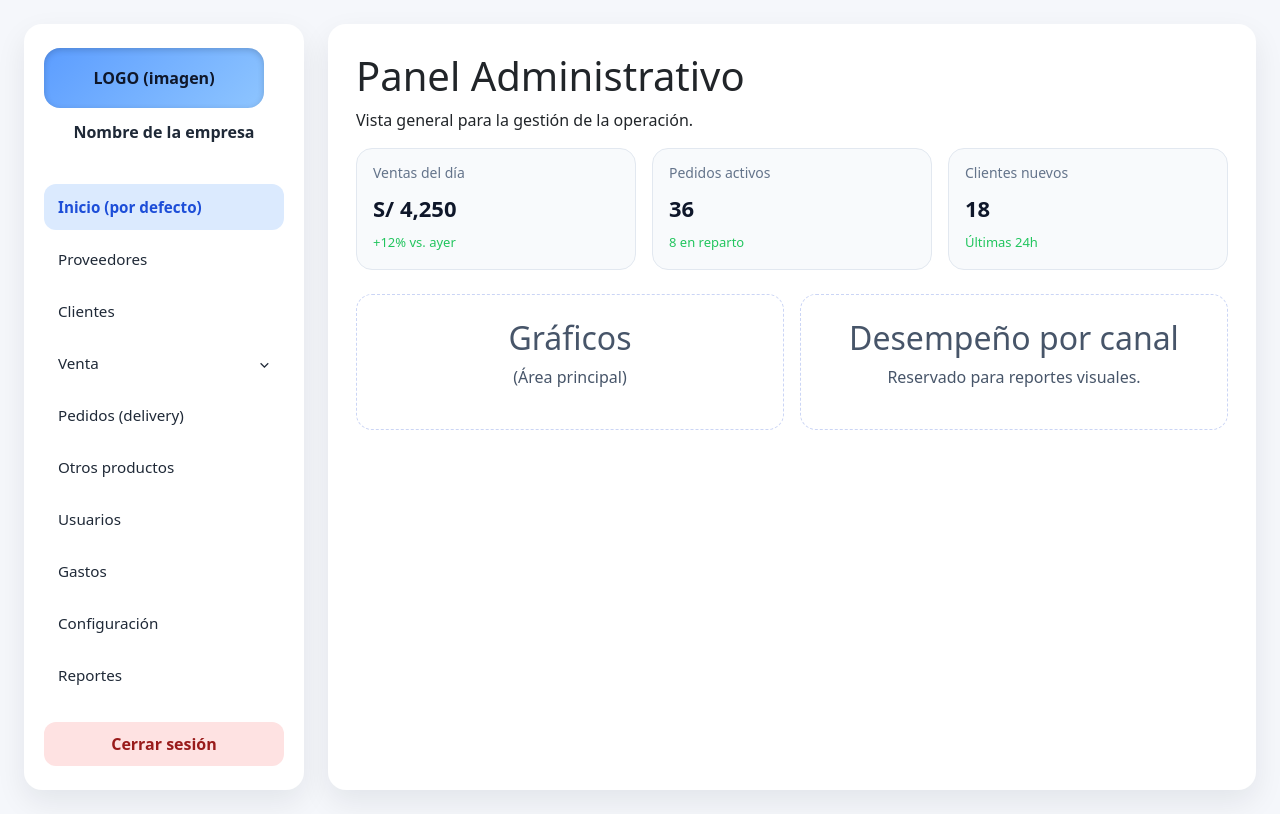
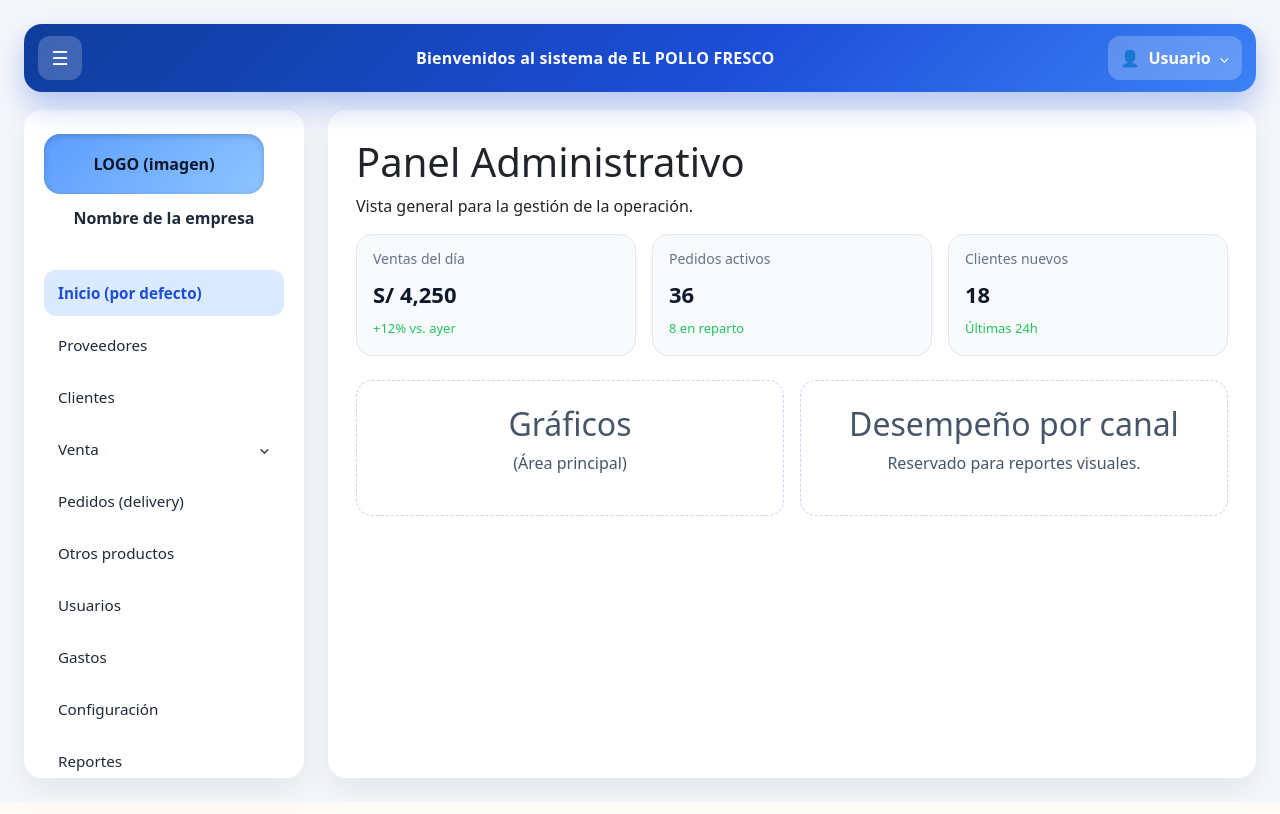
Before and after one commit to Deyvisgova/Pollo_Fresco, an Angular app in the folder front-pollo-fresco/: page /privado/inicio in a window 1280 px wide. Built offline with nearby package versions, Linux system fonts and the light colour scheme.

Commit message:
Añade topbar privada con menú de usuario y mejora cards móviles

```diff
--- a/front-pollo-fresco/src/app/privado/privado-layout/privado-layout.css
+++ b/front-pollo-fresco/src/app/privado/privado-layout/privado-layout.css
@@ -1,14 +1,134 @@
-/* Contenedor principal con layout en dos columnas */
 .panel {
-  display: grid;
-  grid-template-columns: minmax(220px, 280px) 1fr;
   min-height: calc(100vh - 140px);
   background: #f5f7fb;
-  gap: 24px;
   padding: 24px;
 }
 
-/* Estilos de la barra lateral */
+.panel__topbar {
+  position: sticky;
+  top: 8px;
+  z-index: 1002;
+  height: 68px;
+  border-radius: 18px;
+  background: linear-gradient(135deg, #0f3d9c, #1d4ed8 58%, #3b82f6);
+  box-shadow: 0 14px 30px rgba(29, 78, 216, 0.3);
+  display: grid;
+  grid-template-columns: auto 1fr auto;
+  align-items: center;
+  gap: 14px;
+  padding: 8px 14px;
+  margin-bottom: 18px;
+}
+
+.panel__toggle {
+  width: 44px;
+  height: 44px;
+  border-radius: 12px;
+  border: none;
+  background: rgba(255, 255, 255, 0.2);
+  color: #ffffff;
+  font-size: 1.2rem;
+  cursor: pointer;
+  transition: transform 0.2s ease, background 0.2s ease;
+}
+
+.panel__toggle:hover {
+  transform: translateY(-1px);
+  background: rgba(255, 255, 255, 0.34);
+}
+
+.panel__topbar-mensaje {
+  margin: 0;
+  color: #ffffff;
+  font-size: 1rem;
+  font-weight: 700;
+  letter-spacing: 0.2px;
+  text-align: center;
+}
+
+.panel__usuario {
+  position: relative;
+}
+
+.panel__usuario-trigger {
+  border: none;
+  border-radius: 12px;
+  background: rgba(255, 255, 255, 0.22);
+  color: #ffffff;
+  min-height: 44px;
+  padding: 8px 12px;
+  cursor: pointer;
+  display: inline-flex;
+  align-items: center;
+  gap: 8px;
+}
+
+.panel__usuario-icono {
+  font-size: 1rem;
+}
+
+.panel__usuario-nombre {
+  max-width: 170px;
+  white-space: nowrap;
+  overflow: hidden;
+  text-overflow: ellipsis;
+  font-weight: 600;
+}
+
+.panel__usuario-flecha {
+  font-size: 0.9rem;
+}
+
+.panel__usuario-menu {
+  position: absolute;
+  right: 0;
+  top: calc(100% + 8px);
+  min-width: 220px;
+  background: #ffffff;
+  border: 1px solid #dbe5ff;
+  border-radius: 14px;
+  box-shadow: 0 16px 28px rgba(15, 23, 42, 0.18);
+  padding: 10px;
+  display: flex;
+  flex-direction: column;
+  gap: 6px;
+}
+
+.panel__usuario-titulo {
+  margin: 0;
+  padding: 8px;
+  font-weight: 700;
+  color: #0f172a;
+  border-bottom: 1px solid #e2e8f0;
+}
+
+.panel__usuario-item {
+  border: none;
+  width: 100%;
+  text-align: left;
+  background: #f8fafc;
+  color: #334155;
+  border-radius: 10px;
+  padding: 10px 12px;
+  cursor: pointer;
+  font-weight: 600;
+}
+
+.panel__usuario-item:hover {
+  background: #eaf1ff;
+}
+
+.panel__usuario-item--salir {
+  background: #fee2e2;
+  color: #991b1b;
+}
+
+.panel__cuerpo {
+  display: grid;
+  grid-template-columns: minmax(220px, 280px) 1fr;
+  gap: 24px;
+}
+
 .panel__sidebar {
   background: #ffffff;
   border-radius: 18px;
@@ -19,7 +139,6 @@
   gap: 24px;
 }
 
-/* Zona del logo */
 .panel__logo {
   text-align: center;
 }
@@ -46,7 +165,6 @@
   color: #1f2937;
 }
 
-/* Navegación lateral */
 .panel__menu {
   display: flex;
   flex-direction: column;
@@ -138,19 +256,6 @@
   color: #1e3a8a;
 }
 
-/* Botón de salida */
-.panel__salir {
-  margin-top: auto;
-  background: #fee2e2;
-  color: #991b1b;
-  border: none;
-  padding: 10px 14px;
-  border-radius: 12px;
-  font-weight: 600;
-  cursor: pointer;
-}
-
-/* Contenido principal */
 .panel__contenido {
   background: #ffffff;
   border-radius: 18px;
@@ -161,47 +266,69 @@
   gap: 24px;
 }
 
-.panel__cabecera h1 {
-  margin: 0;
-  color: #0f172a;
-}
-
-.panel__cabecera p {
-  margin: 6px 0 0;
-  color: #64748b;
-}
-
 .panel__rutas {
   flex: 1;
 }
 
-/* Adaptación responsiva para móviles y tablets */
+@media (min-width: 901px) {
+  .panel__sidebar {
+    position: sticky;
+    top: 94px;
+    max-height: calc(100vh - 132px);
+    overflow-y: auto;
+  }
+}
+
 @media (max-width: 900px) {
   .panel {
+    padding: 14px;
+  }
+
+  .panel__topbar {
+    top: 0;
+    height: auto;
+    min-height: 62px;
+    grid-template-columns: auto 1fr auto;
+    padding: 8px 10px;
+    gap: 8px;
+  }
+
+  .panel__topbar-mensaje {
+    font-size: 0.82rem;
+    line-height: 1.25;
+  }
+
+  .panel__usuario-nombre {
+    display: none;
+  }
+
+  .panel__cuerpo {
     grid-template-columns: 1fr;
   }
 
   .panel__sidebar {
-    flex-direction: row;
-    flex-wrap: wrap;
-    align-items: center;
-    justify-content: space-between;
+    position: fixed;
+    top: 0;
+    left: 0;
+    width: min(320px, 84vw);
+    height: 100vh;
+    border-radius: 0 18px 18px 0;
+    z-index: 1000;
+    overflow-y: auto;
+    transform: translateX(-105%);
+    transition: transform 0.25s ease;
   }
 
-  .panel__menu {
-    width: 100%;
-  }
-}
-
-@media (max-width: 600px) {
-  .panel {
-    padding: 16px;
+  .panel__sidebar.panel__sidebar--abierto {
+    transform: translateX(0);
   }
 
   .panel__contenido {
     padding: 20px;
   }
+}
 
+@media (max-width: 600px) {
   .panel__link {
     font-size: 14px;
   }
--- a/front-pollo-fresco/src/app/privado/privado-layout/privado-layout.html
+++ b/front-pollo-fresco/src/app/privado/privado-layout/privado-layout.html
@@ -1,7 +1,46 @@
 <!-- Contenedor general del panel administrativo -->
 <section class="panel">
+  <header class="panel__topbar">
+    <button
+      type="button"
+      class="panel__toggle"
+      (click)="toggleSidebar()"
+      [attr.aria-expanded]="sidebarAbierto"
+      aria-controls="panel-sidebar"
+      aria-label="Mostrar u ocultar menú lateral"
+    >
+      ☰
+    </button>
+
+    <p class="panel__topbar-mensaje">Bienvenidos al sistema de EL POLLO FRESCO</p>
+
+    <div class="panel__usuario">
+      <button
+        type="button"
+        class="panel__usuario-trigger"
+        [attr.aria-expanded]="menuUsuarioAbierto"
+        (click)="toggleMenuUsuario($event)"
+      >
+        <span class="panel__usuario-icono" aria-hidden="true">👤</span>
+        <span class="panel__usuario-nombre">{{ nombreUsuario() }}</span>
+        <span class="panel__usuario-flecha" aria-hidden="true">⌄</span>
+      </button>
+
+      <div class="panel__usuario-menu" *ngIf="menuUsuarioAbierto">
+        <p class="panel__usuario-titulo">{{ nombreUsuario() }}</p>
+        <button type="button" class="panel__usuario-item" (click)="irACambiarContrasena()">
+          Cambiar contraseña
+        </button>
+        <button type="button" class="panel__usuario-item panel__usuario-item--salir" (click)="cerrarSesion()">
+          Cerrar sesión
+        </button>
+      </div>
+    </div>
+  </header>
+
+  <div class="panel__cuerpo">
     <!-- Barra lateral con identidad de la empresa y navegación -->
-  <aside class="panel__sidebar">
+    <aside class="panel__sidebar" id="panel-sidebar" [class.panel__sidebar--abierto]="sidebarAbierto">
       <!-- Área de logo con imagen configurable -->
       <div class="panel__logo">
         @if (mostrarLogo()) {
@@ -23,6 +62,7 @@
           [routerLink]="item.ruta"
           routerLinkActive="panel__link--activo"
           class="panel__link"
+          (click)="cerrarSidebarEnMovil()"
         >
           {{ item.etiqueta }}
         </a>
@@ -45,6 +85,7 @@
               routerLinkActive="panel__sublink--activo"
               [routerLinkActiveOptions]="{ exact: true }"
               class="panel__sublink"
+              (click)="cerrarSidebarEnMovil()"
             >
               Emitir comprobante
             </a>
@@ -52,6 +93,7 @@
               [routerLink]="'venta-registros'"
               routerLinkActive="panel__sublink--activo"
               class="panel__sublink"
+              (click)="cerrarSidebarEnMovil()"
             >
               Ventas registradas
             </a>
@@ -63,20 +105,18 @@
           [routerLink]="item.ruta"
           routerLinkActive="panel__link--activo"
           class="panel__link"
+          (click)="cerrarSidebarEnMovil()"
         >
           {{ item.etiqueta }}
         </a>
       </nav>
-
-    <!-- Acciones secundarias, por ejemplo cerrar sesión -->
-    <button class="panel__salir" type="button" (click)="cerrarSesion()">Cerrar sesión</button>
     </aside>
 
     <!-- Área principal en donde se renderizan las rutas hijas -->
     <main class="panel__contenido">
-    <!-- Aquí se pintan los componentes de las rutas hijas -->
       <section class="panel__rutas">
         <router-outlet></router-outlet>
       </section>
     </main>
+  </div>
 </section>
--- a/front-pollo-fresco/src/app/privado/privado-layout/privado-layout.ts
+++ b/front-pollo-fresco/src/app/privado/privado-layout/privado-layout.ts
@@ -1,9 +1,10 @@
 import { CommonModule } from '@angular/common';
-import { Component, computed } from '@angular/core';
+import { AfterViewInit, Component, HostListener, computed } from '@angular/core';
 import { NavigationEnd, Router, RouterModule } from '@angular/router';
 import { filter } from 'rxjs/operators';
 import { AutenticacionServicio } from '../../servicios/autenticacion.servicio';
 import { ConfiguracionEmpresaServicio } from '../../servicios/configuracion-empresa.servicio';
+import { SesionServicio } from '../../servicios/sesion.servicio';
 
 @Component({
   selector: 'app-privado-layout',
@@ -13,7 +14,7 @@ import { ConfiguracionEmpresaServicio } from '../../servicios/configuracion-empr
   templateUrl: './privado-layout.html',
   styleUrl: './privado-layout.css'
 })
-export class PrivadoLayout {
+export class PrivadoLayout implements AfterViewInit {
   menuPrincipal = [
     { etiqueta: 'Inicio (por defecto)', ruta: 'inicio' },
     { etiqueta: 'Proveedores', ruta: 'proveedores' },
@@ -30,24 +31,53 @@ export class PrivadoLayout {
   ];
 
   ventaMenuAbierto = false;
+  sidebarAbierto = window.innerWidth > 900;
+  menuUsuarioAbierto = false;
 
   readonly configuracionEmpresa;
   readonly mostrarLogo;
+  readonly nombreUsuario;
 
   constructor(
     private readonly autenticacionServicio: AutenticacionServicio,
     private readonly configuracionEmpresaServicio: ConfiguracionEmpresaServicio,
+    private readonly sesionServicio: SesionServicio,
     private readonly router: Router
   ) {
     this.configuracionEmpresa = this.configuracionEmpresaServicio.configuracion;
     this.mostrarLogo = computed(() => Boolean(this.configuracionEmpresa().logoUrl));
+    this.nombreUsuario = computed(() => {
+      const usuario = this.sesionServicio.obtenerUsuario();
+      return usuario?.name || usuario?.usuario || 'Usuario';
+    });
 
     this.sincronizarMenuVenta(this.router.url);
     this.router.events
       .pipe(filter((event) => event instanceof NavigationEnd))
       .subscribe((event) => {
         this.sincronizarMenuVenta((event as NavigationEnd).urlAfterRedirects);
+        this.actualizarDataLabelsTablas();
+        this.menuUsuarioAbierto = false;
       });
+  }
+
+  @HostListener('window:resize')
+  onResize(): void {
+    if (window.innerWidth > 900) {
+      this.sidebarAbierto = true;
+    }
+  }
+
+  @HostListener('document:click', ['$event'])
+  onDocumentClick(evento: MouseEvent): void {
+    const target = evento.target as HTMLElement;
+    if (!target.closest('.panel__usuario')) {
+      this.menuUsuarioAbierto = false;
+    }
+  }
+
+  ngAfterViewInit(): void {
+    this.actualizarDataLabelsTablas();
   }
 
   get rutaVentaActiva(): boolean {
@@ -58,7 +88,28 @@ export class PrivadoLayout {
     this.ventaMenuAbierto = !this.ventaMenuAbierto;
   }
 
+  toggleSidebar(): void {
+    this.sidebarAbierto = !this.sidebarAbierto;
+  }
+
+  toggleMenuUsuario(evento: MouseEvent): void {
+    evento.stopPropagation();
+    this.menuUsuarioAbierto = !this.menuUsuarioAbierto;
+  }
+
+  cerrarSidebarEnMovil(): void {
+    if (window.innerWidth <= 900) {
+      this.sidebarAbierto = false;
+    }
+  }
+
+  irACambiarContrasena(): void {
+    this.menuUsuarioAbierto = false;
+    void this.router.navigate(['/privado/usuarios']);
+  }
+
   cerrarSesion(): void {
+    this.menuUsuarioAbierto = false;
     this.autenticacionServicio.cerrarSesion().subscribe({
       next: () => this.router.navigate(['/ingresar']),
       error: () => this.router.navigate(['/ingresar'])
@@ -74,4 +125,29 @@ export class PrivadoLayout {
   private esRutaVenta(url: string): boolean {
     return url.includes('/privado/venta');
   }
+
+  private actualizarDataLabelsTablas(): void {
+    setTimeout(() => {
+      const tablas = Array.from(document.querySelectorAll('table'));
+
+      tablas.forEach((tabla) => {
+        const encabezados = Array.from(tabla.querySelectorAll('thead th')).map((th) =>
+          (th.textContent || '').trim()
+        );
+
+        if (!encabezados.length) {
+          return;
+        }
+
+        const filas = Array.from(tabla.querySelectorAll('tbody tr'));
+        filas.forEach((fila) => {
+          Array.from(fila.children).forEach((celda, indice) => {
+            if (celda instanceof HTMLElement) {
+              celda.setAttribute('data-label', encabezados[indice] || 'Dato');
+            }
+          });
+        });
+      });
+    });
+  }
 }
```
Also changed, not shown: front-pollo-fresco/src/styles.css (+60 -0 lines). Lines whose indentation alone changed are shown as unchanged.
